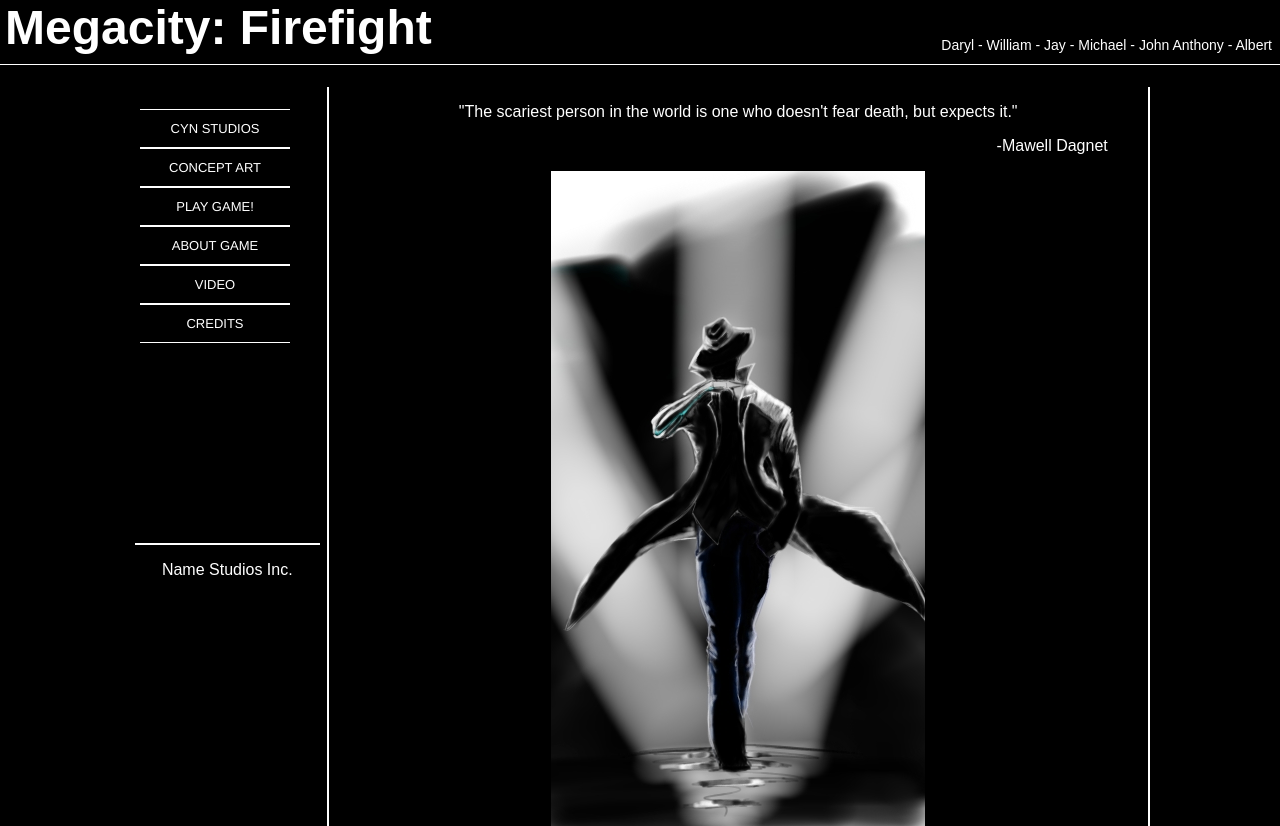
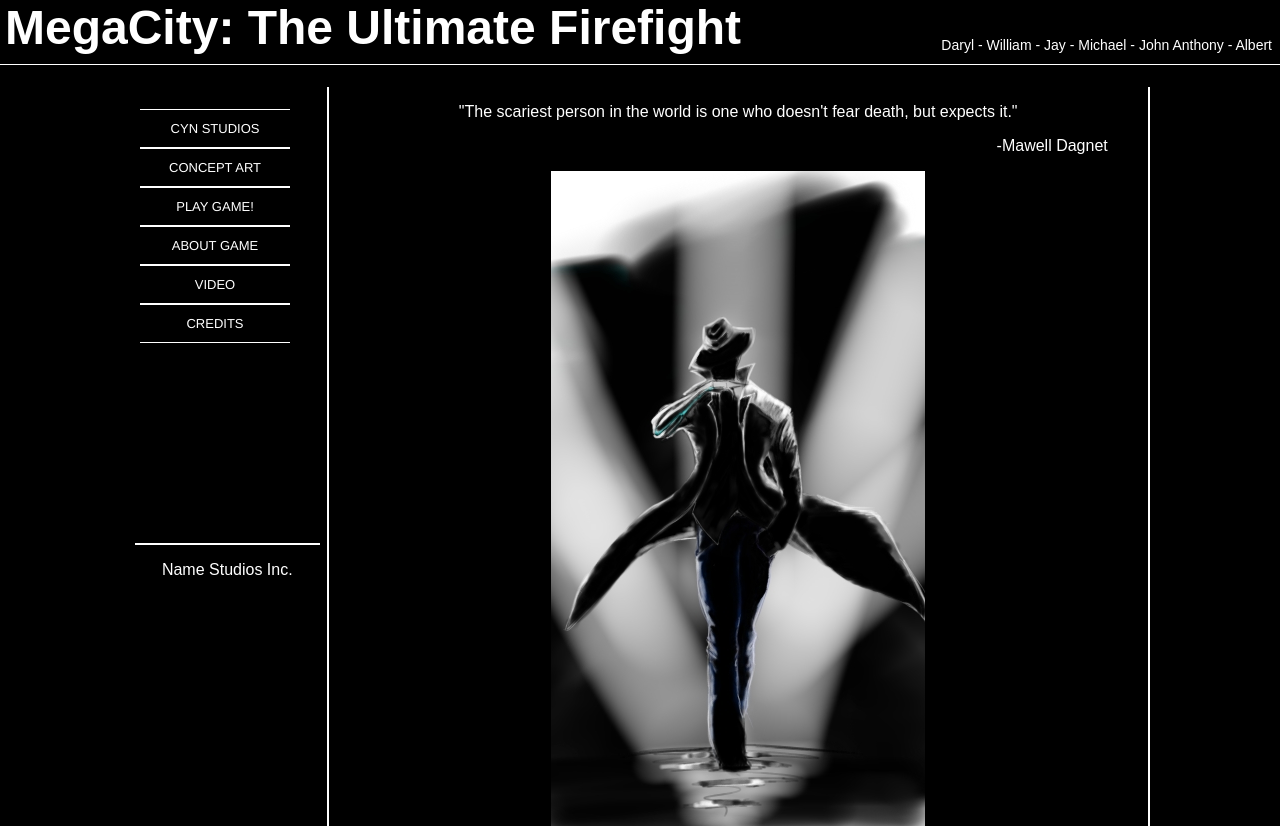
Before and after one commit to wvelez/test, a PHP site: page /index.php in a window 1280 px wide. Shown: the top 826 px of the page. Run offline with PHP 8.4, Linux system fonts and the light colour scheme.

Commit message:
Update title.php

```diff
--- a/aws-website/title.php
+++ b/aws-website/title.php
@@ -1,7 +1,7 @@
 <div id="title">
 <?php include_once("analyticstracking.php") ?>
 
-                <h1>Megacity: Firefight</h1>
+                <h1>MegaCity: The Ultimate Firefight</h1>
 <div id="titleright">
 
 <div id="name1">
```
